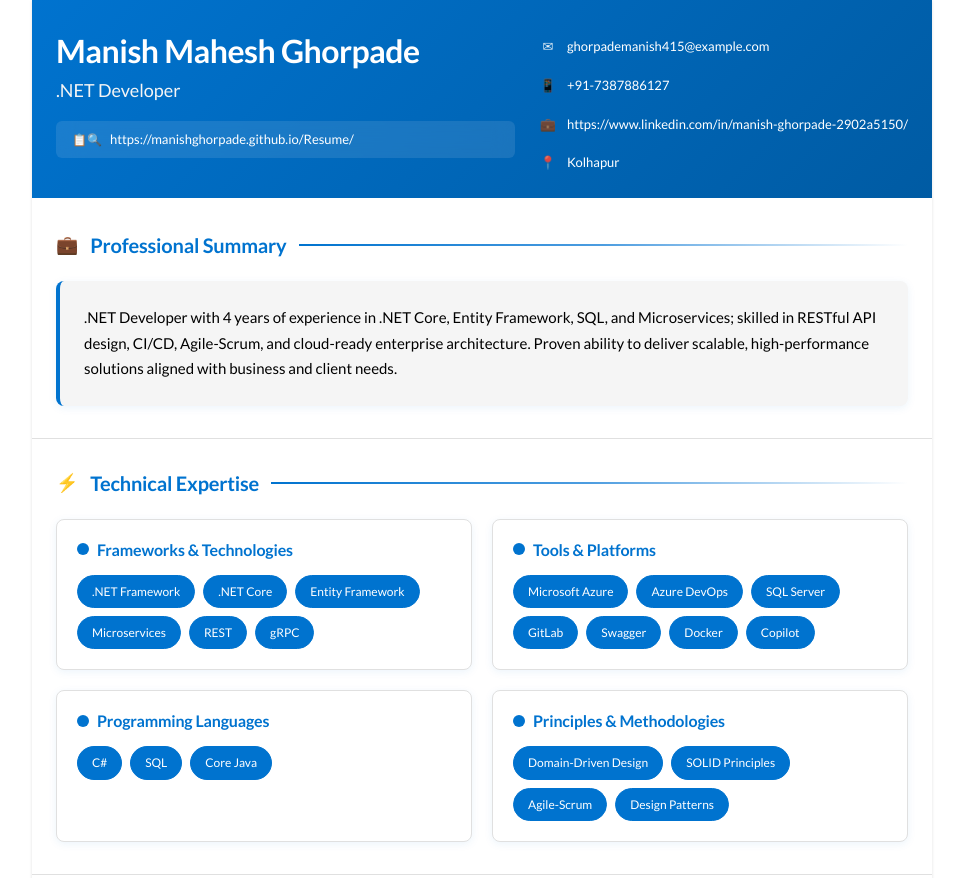
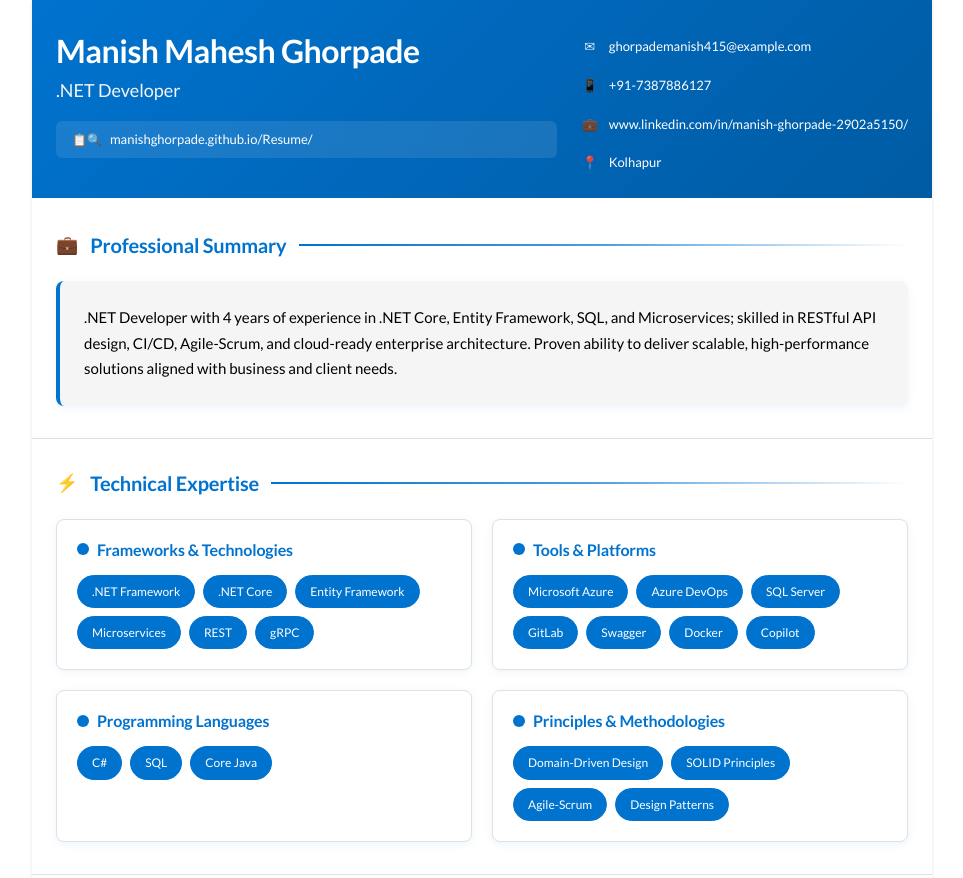
Before and after one commit to manishghorpade/Resume, a plain HTML site: page index.html in a window 1280 px wide. Shown: the top 878 px of the page, without its empty margins (158-1121 px from the left). Drawn offline with Linux system fonts and the light colour scheme.

Commit message:
Update index.html
Removed https:// from URLs

```diff
--- a/index.html
+++ b/index.html
@@ -17,7 +17,7 @@
                     <p class="candidate-title">.NET Developer</p>
                     <div class="nice-accent">
                         <span class="nice-dot">📋🔍</span>
-                        <span class="tagline">https://manishghorpade.github.io/Resume/</span>
+                        <span class="tagline">manishghorpade.github.io/Resume/</span>
                     </div>
                 </div>
                 <div class="contact-info">
@@ -31,7 +31,7 @@
                     </div>
                     <div class="contact-item">
                         <span class="contact-icon">💼</span>
-                        <span>https://www.linkedin.com/in/manish-ghorpade-2902a5150/</span>
+                        <span>www.linkedin.com/in/manish-ghorpade-2902a5150/</span>
                     </div>
                     <div class="contact-item">
                         <span class="contact-icon">📍</span>
```
